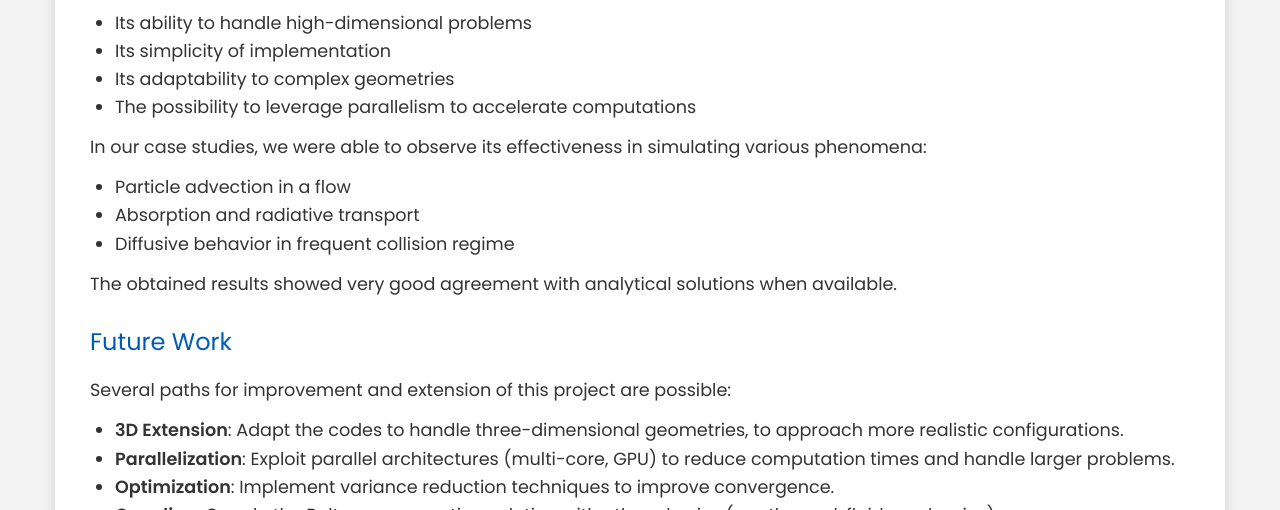
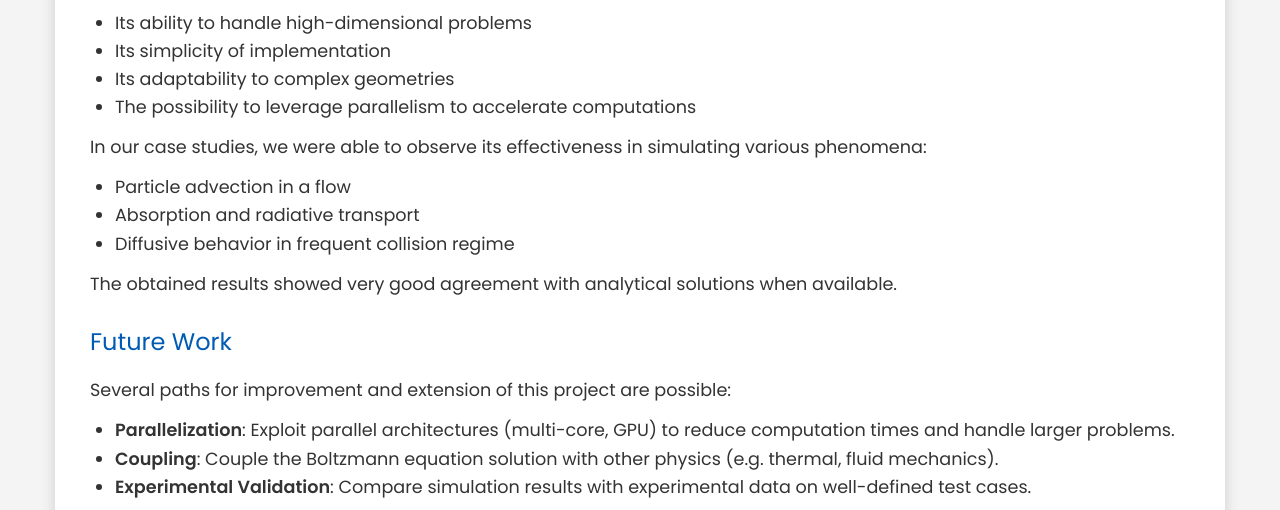
Before and after one commit to MNawfal03/CHP_GIT, a plain HTML site: page conclusion.html in a window 1280 px wide. Shown: the part 397-907 px from the top of the page. Drawn offline with Linux system fonts and the light colour scheme.

Commit message:
Conclusion upadate

```diff
--- a/conclusion.html
+++ b/conclusion.html
@@ -40,9 +40,7 @@
    <h3>Future Work</h3>
    <p>Several paths for improvement and extension of this project are possible:</p>
    <ul>
-       <li><strong>3D Extension</strong>: Adapt the codes to handle three-dimensional geometries, to approach more realistic configurations.</li>
        <li><strong>Parallelization</strong>: Exploit parallel architectures (multi-core, GPU) to reduce computation times and handle larger problems.</li>
-       <li><strong>Optimization</strong>: Implement variance reduction techniques to improve convergence.</li>
        <li><strong>Coupling</strong>: Couple the Boltzmann equation solution with other physics (e.g. thermal, fluid mechanics).</li>
        <li><strong>Experimental Validation</strong>: Compare simulation results with experimental data on well-defined test cases.</li>
    </ul>
```
